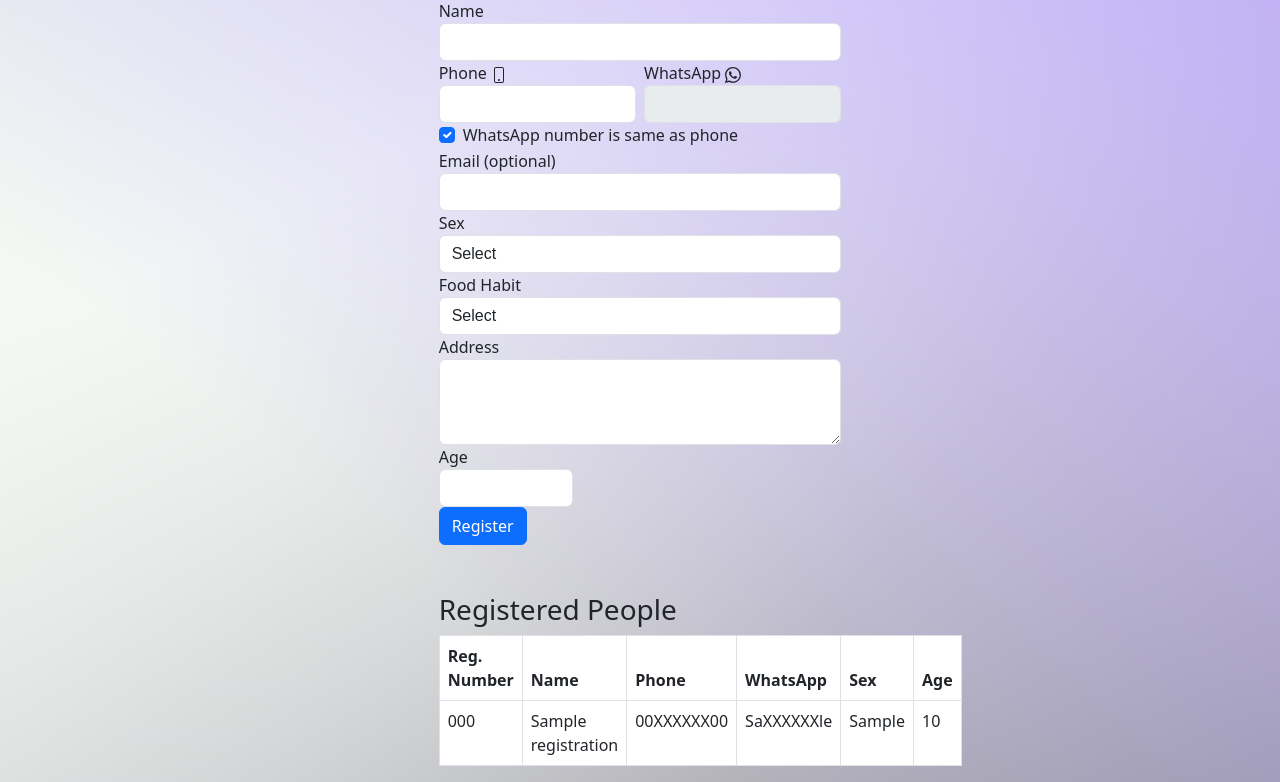
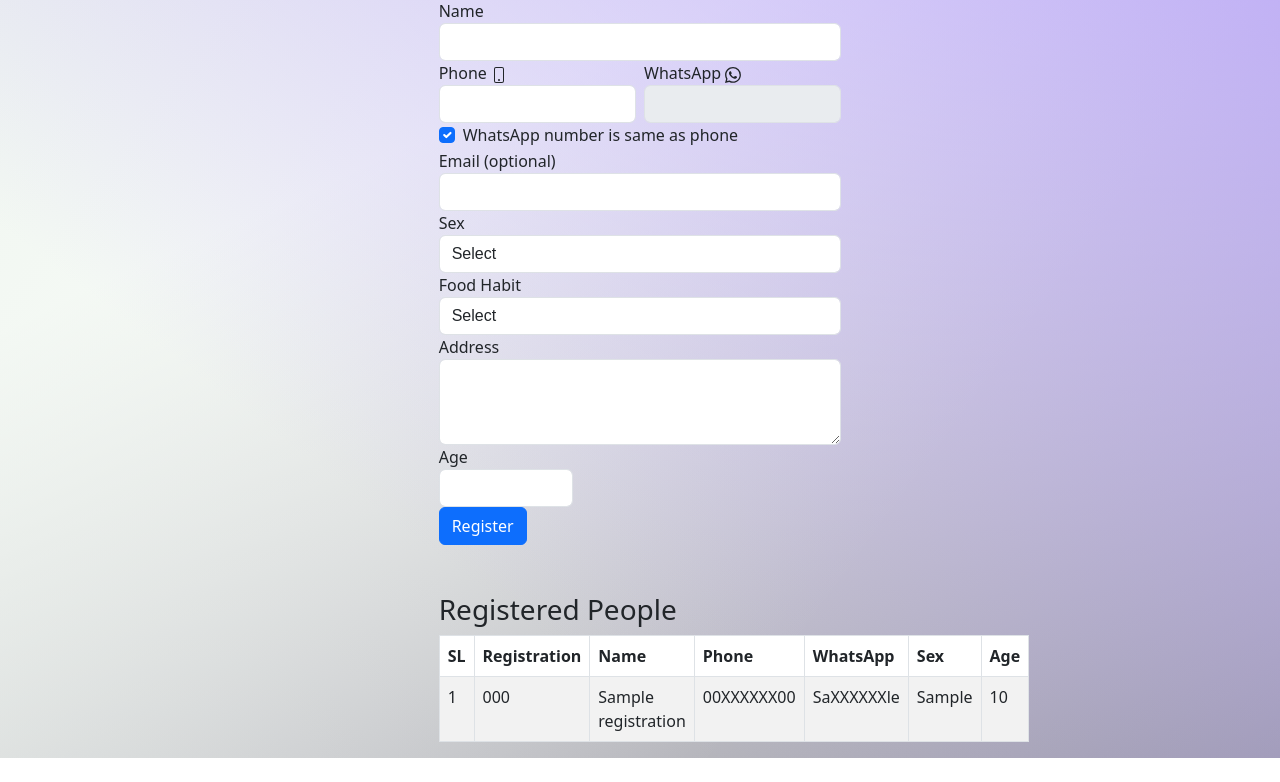
Before and after one commit to codernaccotax/bijoya_registration_2024, a PHP site: page / in a window 1280 px wide. Shown: the part 87-869 px from the top of the page. After the commit the page ends 845 px from the top, so only its background shows below. Run offline with PHP 8.4, Linux system fonts and the light colour scheme; tables that the repository leaves empty hold one stand-in row (values such as "Sample post"); some libraries are stand-ins or nearby versions.

Commit message:
CHANGE IN STRUCTURE

```diff
--- /dev/null
+++ b/connection.php
@@ -0,0 +1,9 @@
+<?php
+$dsn = "mysql:host=localhost;dbname=bijoya_db;charset=utf8mb4";
+$username = "root";
+$password = "sukantahui";
+try {
+    $pdo = new PDO($dsn, $username, $password, [PDO::ATTR_ERRMODE => PDO::ERRMODE_EXCEPTION]);
+} catch (PDOException $e) {
+    die("Error: Could not connect. " . $e->getMessage());
+}
--- a/index.php
+++ b/index.php
@@ -1,14 +1,8 @@
 <?php
 // Database connection using PDO
-$dsn = "mysql:host=localhost;dbname=bijoya_db;charset=utf8mb4";
-$username = "root";
-$password = "sukantahui";
+require_once "./connection.php";
 
-try {
-    $pdo = new PDO($dsn, $username, $password, [PDO::ATTR_ERRMODE => PDO::ERRMODE_EXCEPTION]);
-} catch (PDOException $e) {
-    die("Error: Could not connect. " . $e->getMessage());
-}
+
 
 if ($_SERVER["REQUEST_METHOD"] == "POST") {
     $registration_number = substr(strtoupper($_POST['sex']), 0, 1) . random_int(100000, 999999); // Unique registration number
@@ -143,10 +137,11 @@ $registrations = $stmt->fetchAll(PDO::FETCH_ASSOC);
         </form>
 
         <h3 class="mt-5">Registered People</h3>
-        <table class="table table-bordered">
+        <table class="table table-bordered table-striped" style="width: 90px; overflow: scroll;">
             <thead>
                 <tr>
-                    <th>Reg. Number</th>
+                    <th>SL</th>
+                    <th>Registration</th>
                     <th>Name</th>
                     <th>Phone</th>
                     <th>WhatsApp</th>
@@ -155,8 +150,9 @@ $registrations = $stmt->fetchAll(PDO::FETCH_ASSOC);
                 </tr>
             </thead>
             <tbody>
-                <?php foreach ($registrations as $reg): ?>
+                <?php foreach ($registrations as $key=>$reg): ?>
                     <tr>
+                        <td><?php echo $key+1; ?></td>
                         <td><?php echo htmlspecialchars($reg['registration_number']); ?></td>
                         <td><?php echo htmlspecialchars($reg['registration_name']); ?></td>
                         <td><?php echo htmlspecialchars($reg['phone']); ?></td>
```
